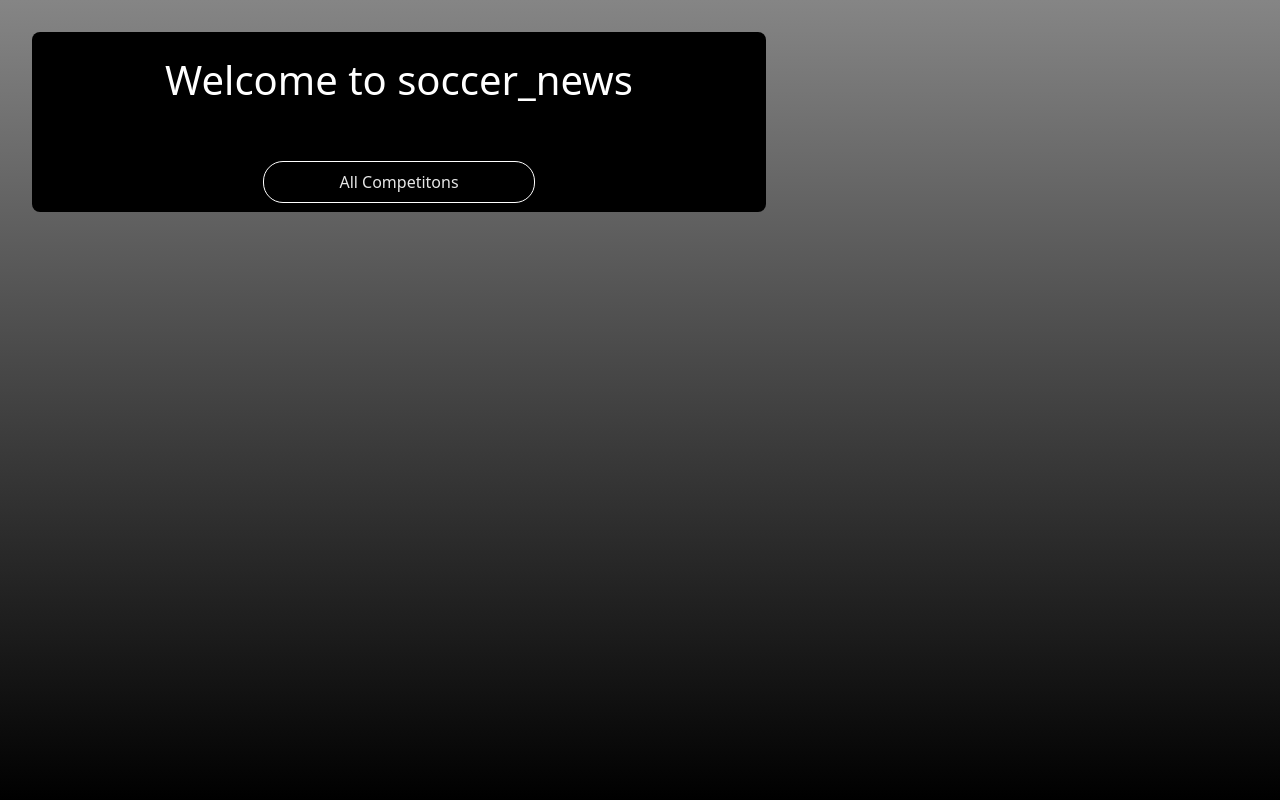
After one commit to hoquesumya/cs4111-soccer, a Flask app: page / in a window 1280 px wide. The commit adds this page. Run offline with Flask 3, Linux system fonts and the light colour scheme; parts of the project's set-up code (start-up, migrations or seed data) failed here and were passed over.

Commit message:
new_html_page

```diff
--- a/soccer_backend/server.py
+++ b/soccer_backend/server.py
@@ -9,34 +9,8 @@ from config import engine
 basedir = os.path.abspath(os.path.dirname(__file__))
 tmpl_dir = os.path.join(os.path.dirname(os.path.abspath(__file__)), '../templates')
 print(tmpl_dir)
-app = Flask(__name__, template_folder=tmpl_dir)
+app = Flask(__name__, template_folder=tmpl_dir, static_folder='../static')
 
-
-##DATABASEURI = "postgresql://sh4242:708872@34.74.171.121/proj1part2"
-
-
-#
-# This line creates a database engine that knows how to connect to the URI above.
-#
-#engine = create_engine(DATABASEURI)
-
-#
-# Example of running queries in your database
-# Note that this will probably not work if you already have a table named 'test' in your database, containing meaningful data. This is only an example showing you how to run queries in your database using SQLAlchemy.
-#
-conn = engine.connect()
-
-# The string needs to be wrapped around text()
-
-conn.execute(text("""CREATE TABLE IF NOT EXISTS test (
-  id serial,
-  name text
-);"""))
-conn.execute(text("""INSERT INTO test(name) VALUES ('grace hopper'), ('alan turing'), ('ada lovelace');"""))
-
-# To make the queries run, we need to add this commit line
-
-conn.commit()
 
 @app.before_request
 def before_request():
@@ -66,110 +40,33 @@ def teardown_request(exception):
     pass
 
 
-#
-# @app.route is a decorator around index() that means:
-#   run index() whenever the user tries to access the "/" path using a GET request
-#
-# If you wanted the user to go to, for example, localhost:8111/foobar/ with POST or GET then you could use:
-#
-#       @app.route("/foobar/", methods=["POST", "GET"])
-#
-# PROTIP: (the trailing / in the path is important)
-#
-# see for routing: https://flask.palletsprojects.com/en/2.0.x/quickstart/?highlight=routing
-# see for decorators: http://simeonfranklin.com/blog/2012/jul/1/python-decorators-in-12-steps/
-#
 @app.route('/')
 def index():
-  """
-  request is a special object that Flask provides to access web request information:
 
-  request.method:   "GET" or "POST"
-  request.form:     if the browser submitted a form, this contains the data in the form
-  request.args:     dictionary of URL arguments, e.g., {a:1, b:2} for http://localhost?a=1&b=2
-
-  See its API: https://flask.palletsprojects.com/en/2.0.x/api/?highlight=incoming%20request%20data
-
-  """
-
-  # DEBUG: this is debugging code to see what request looks like
   print(request.args)
 
-  #
-  # example of database query
-  #
-  cursor = g.conn.execute(text("""SELECT name FROM test"""))
-  g.conn.commit()
-
-
-  # 2 ways to get result
-  # Indexing result by column number
-  '''names = []
-  for result in cursor:
-    names.append(result[0])
-  '''
-
-  # Indexing result by column name
-  names = []
-  #results = cursor.mappings.all()
-  for result in cursor.mappings():
-    names.append(result["name"])
-  cursor.close()
-
-  print("the names are:")
-  #print(names)
+  #context = dict(data = names)
+  #return render_template("index.html", **context)
+  return render_template("home.html")
 
 
 
+@app.route('/competition')
+def comp():
+  data =  g.conn.execute(text("""SELECT * FROM competition"""))
+  names = []
+  g.conn.commit()
+  #results = cursor.mappings.all()
+  for result in data.mappings():
+    names.append(result["cname"])
+  data.close()
 
-  #
-  # Flask uses Jinja templates, which is an extension to HTML where you can
-  # pass data to a template and dynamically generate HTML based on the data
-  # (you can think of it as simple PHP)
-  # documentation: https://realpython.com/primer-on-jinja-templating/
-  #
-  # You can see an example template in templates/index.html
-  #
-  # context are the variables that are passed to the template.
-  # for example, "data" key in the context variable defined below will be
-  # accessible as a variable in index.html:
-  #
-  #     # will print: [u'grace hopper', u'alan turing', u'ada lovelace']
-  #     <div>{{data}}</div>
-  #
-  #     # creates a <div> tag for each element in data
-  #     # will print:
-  #     #
-  #     #   <div>grace hopper</div>
-  #     #   <div>alan turing</div>
-  #     #   <div>ada lovelace</div>
-  #     #
-  #     {% for n in data %}
-  #     <div>{{n}}</div>
-  #     {% endfor %}
-  #
-  context = dict(data = names)
-
-
-  #
-  # render_template looks in the templates/ folder for files.
-  # for example, the below file reads template/index.html
-  #
-  #return render_template("index.html", **context)
-  return render_template("home.html")
-
-#
-# This is an example of a different path.  You can see it at:
-#
-#     localhost:8111/another
-#
-# Notice that the function name is another() rather than index()
-# The functions for each app.route need to have different names
-#
-@app.route('/another')
-def another():
-  return render_template("another.html")
-
+  return jsonify({
+    "name": names
+  })
+@app.route('/comp')
+def temp():
+  return render_template("competition.html")
 
 # Example of adding new data to the database
 @app.route('/add', methods=['POST'])
@@ -185,13 +82,6 @@ def add():
 
   #return redirect('/')
 
-
-@app.route('/login')
-def login():
-    abort(401)
-    this_is_never_executed()
-
-
 if __name__ == "__main__":
   import click
 
@@ -201,17 +91,7 @@ if __name__ == "__main__":
   @click.argument('HOST', default='0.0.0.0')
   @click.argument('PORT', default=8111, type=int)
   def run(debug, threaded, host, port):
-    """
-    This function handles command line parameters.
-    Run the server using:
 
-        python3 server.py
-
-    Show the help text using:
-
-        python3 server.py --help
-
-    """
 
     HOST, PORT = host, port
     print("running on %s:%d" % (HOST, PORT))
--- /dev/null
+++ b/static/competition.js
@@ -0,0 +1,20 @@
+
+
+function get_competition(){
+    fetch('/competition')
+    .then (response =>{
+        console.log("data are:")
+        return response.json()
+    })
+    .then(data=>{
+        console.log(data)
+        var ul = document.getElementById("comp_name")
+
+
+
+        //window.location.replace(" http://127.0.0.1:8111/competition")
+    })
+    .catch(error =>{
+        console.log(error)
+    })
+}
--- /dev/null
+++ b/templates/home.html
@@ -0,0 +1,51 @@
+{%extends 'index.html'%}
+{% block title%}
+Soccer_information
+{%endblock%}
+{%block content%}
+<div class="main h-100">
+    <div class = "body-main h-100" style=
+                                    "background-color: black;
+                                     ">
+         <div class=" container-fluid h-100 justify-content-center"
+         style="padding: 32px;
+                background: linear-gradient(rgb(255 255 255 / 52%) 0%,rgb(0, 0, 0) 100%);">
+                 <div class = "login-start" style="width:100%; max-width: 734px;">
+
+                    <div class="login-container d-flex flex-column"
+                    style="color:white; background-color: rgb(0, 0, 0);  row-gap: normal; border-radius: 8px;">
+                       <h1 class = "text-center mt-4 mb-5">Welcome to soccer_news</h1>
+                       <ul class="list-group d-flex flex-column m-auto row g-0 bg-transparent" >
+                        <li class="list-group-item bg-transparent">
+                            <button
+                            type="submit"
+                            class="btn border border-white p-2 all-competition"
+                            style="border-radius: 20px; width: 17rem;"
+                            onclick="get_competition()"
+                            >
+
+                                <span class = "click_google text-capitalize m-auto fs-6"
+                            style="color:rgba(255, 255, 255, 0.9); letter-spacing: normal;">
+                              All competitons
+                            </span>
+                            </button>
+
+                        </li>
+
+                       </ul>
+                    </div>
+
+                </div>
+
+
+        </div>
+
+
+
+    </div>
+</div>
+
+
+
+
+{%endblock%}
--- a/templates/index.html
+++ b/templates/index.html
@@ -4,6 +4,15 @@
   <meta charset="utf-8">
   <meta name="viewport" content="width=device-width, initial-scale=1">
   <title>{%block title%} {% endblock%} </title>
+  <style>
+    html, body {
+        height: 100%;
+        margin: 0;
+       background-color: black;
+       padding: 0;
+    }
+    </style>
+    <script  type="text/javascript" src="{{ url_for('static', filename = 'competition.js') }}"></script>
 
 
   <link href="https://cdn.jsdelivr.net/npm/bootstrap@5.0.2/dist/css/bootstrap.min.css" rel="stylesheet" integrity="sha384-EVSTQN3/azprG1Anm3QDgpJLIm9Nao0Yz1ztcQTwFspd3yD65VohhpuuCOmLASjC" crossorigin="anonymous">
@@ -15,7 +24,7 @@
      <script src="https://cdn.jsdelivr.net/npm/@popperjs/core@2.9.2/dist/umd/popper.min.js" integrity="sha384-IQsoLXl5PILFhosVNubq5LC7Qb9DXgDA9i+tQ8Zj3iwWAwPtgFTxbJ8NT4GN1R8p" crossorigin="anonymous"></script>
      <script src="https://cdn.jsdelivr.net/npm/bootstrap@5.0.2/dist/js/bootstrap.min.js" integrity="sha384-cVKIPhGWiC2Al4u+LWgxfKTRIcfu0JTxR+EQDz/bgldoEyl4H0zUF0QKbrJ0EcQF" crossorigin="anonymous"></script>
      -->
-    <link rel = "stylesheet" type = "text/css" href = "{{url_for('usr.static', filename='main_page/style.css')}}">
+
 
 </head>
 
```
Also changed, not shown: templates/competition.html (added, +35 -0 lines).
